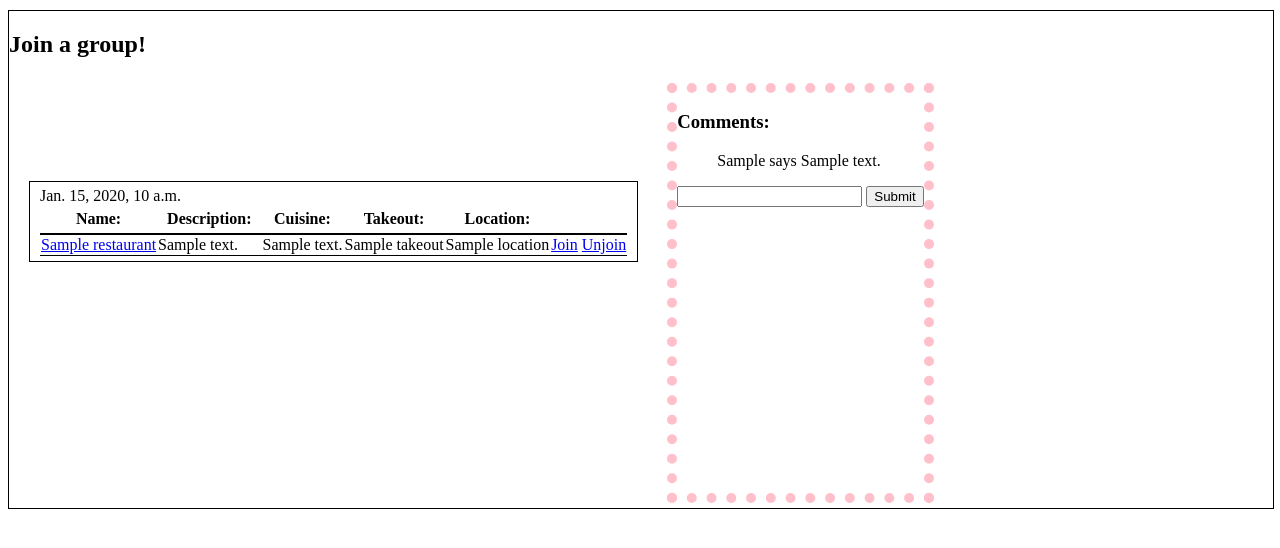
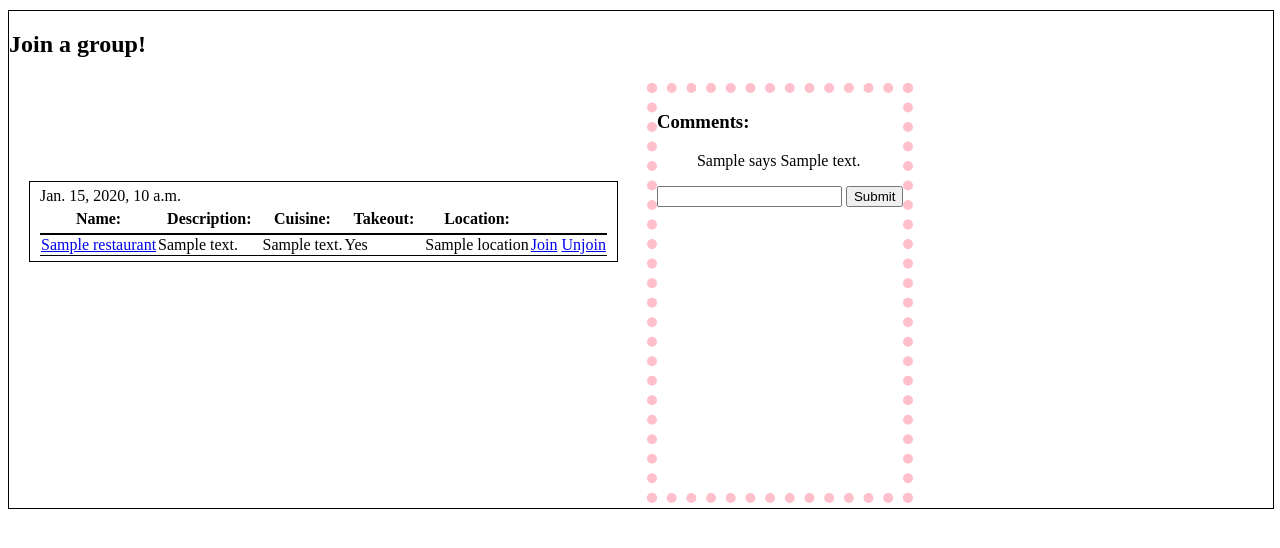
Before and after one commit to antcho92/dojobites, a Django app: template apps/dojobites_app/templates/dojobites_app/index.html in a window 1280 px wide. Shown: the part 125-673 px from the top of the page. Run offline with Django 3.2, Linux system fonts and the light colour scheme; the template is opened without the code that fills it: most values are stand-ins (such as "Sample title", 1, 10 or a date in 2020); some libraries are stand-ins or nearby versions.

Commit message:
changes to takeout form

```diff
--- a/apps/dojobites_app/templates/dojobites_app/index.html
+++ b/apps/dojobites_app/templates/dojobites_app/index.html
@@ -50,7 +50,7 @@
                                 <td><a href="{% url 'bites:details' restaurant.id %}">{{restaurant.name}}</a></td>
                                 <td>{{restaurant.description}}</td>
                                 <td>{{restaurant.cuisine}}</td>
-                                <td>{{restaurant.takeout}}</td>
+                                <td>{% if restaurant.takeout %}Yes{%else%}No{%endif%}</td>
                                 <td>{{restaurant.location}}</td>
                                 <td><a href="{% url 'bites:join' %}">Join</a> <a href="{% url 'bites:unjoin' restaurant.id %}">Unjoin</a></td>
                             </tr>
--- a/apps/dojobites_app/templates/dojobites_app/new.html
+++ b/apps/dojobites_app/templates/dojobites_app/new.html
@@ -39,7 +39,8 @@
             <option value="vietnamese">Vietnamese</option>
         </select>
         <p>Takeout:</p>
-        <input type="checkbox" name="takeout" value="True">Takeout allowed
+        <input type="radio" name="takeout" value="True">Takeout allowed
+        <input type="radio" name="takeout" value="False">No takeout
         <button type="submit">Submit</button>
     </form>
     {% if messages %}
```
Also changed, not shown: apps/dojobites_app/migrations/0001_initial.py.
